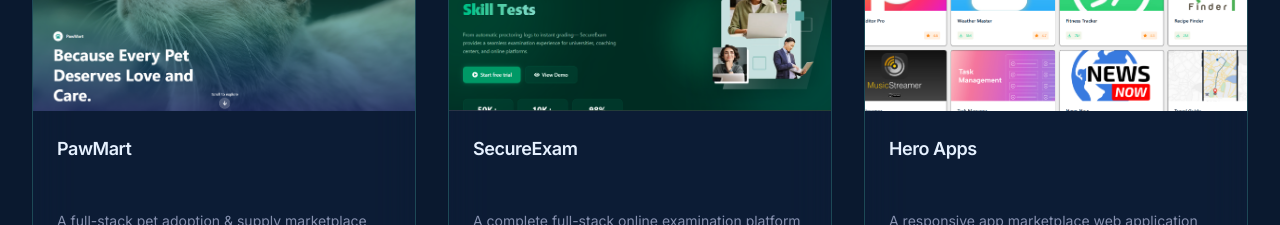
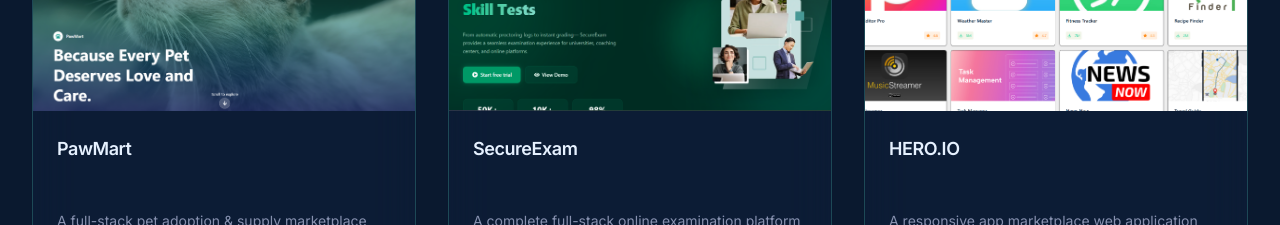
Before and after one commit to Sadia1609/Portfolio, a React (Vite) app: page / in a window 1280 px wide. Shown: the part 2480-2705 px from the top of the page. Built offline with nearby package versions, Linux system fonts and the light colour scheme; the HTML template or start-up script is replaced by a standard one.

Commit message:
updated project name

```diff
--- a/src/components/Projects.jsx
+++ b/src/components/Projects.jsx
@@ -131,7 +131,7 @@ const Projects = () => {
     },
     {
       id: 3,
-      name: "Hero Apps",
+      name: "HERO.IO",
       image: "apps.png",
       shortDescription:
         "A responsive app marketplace web application with dynamic app listing and installation features",
```
